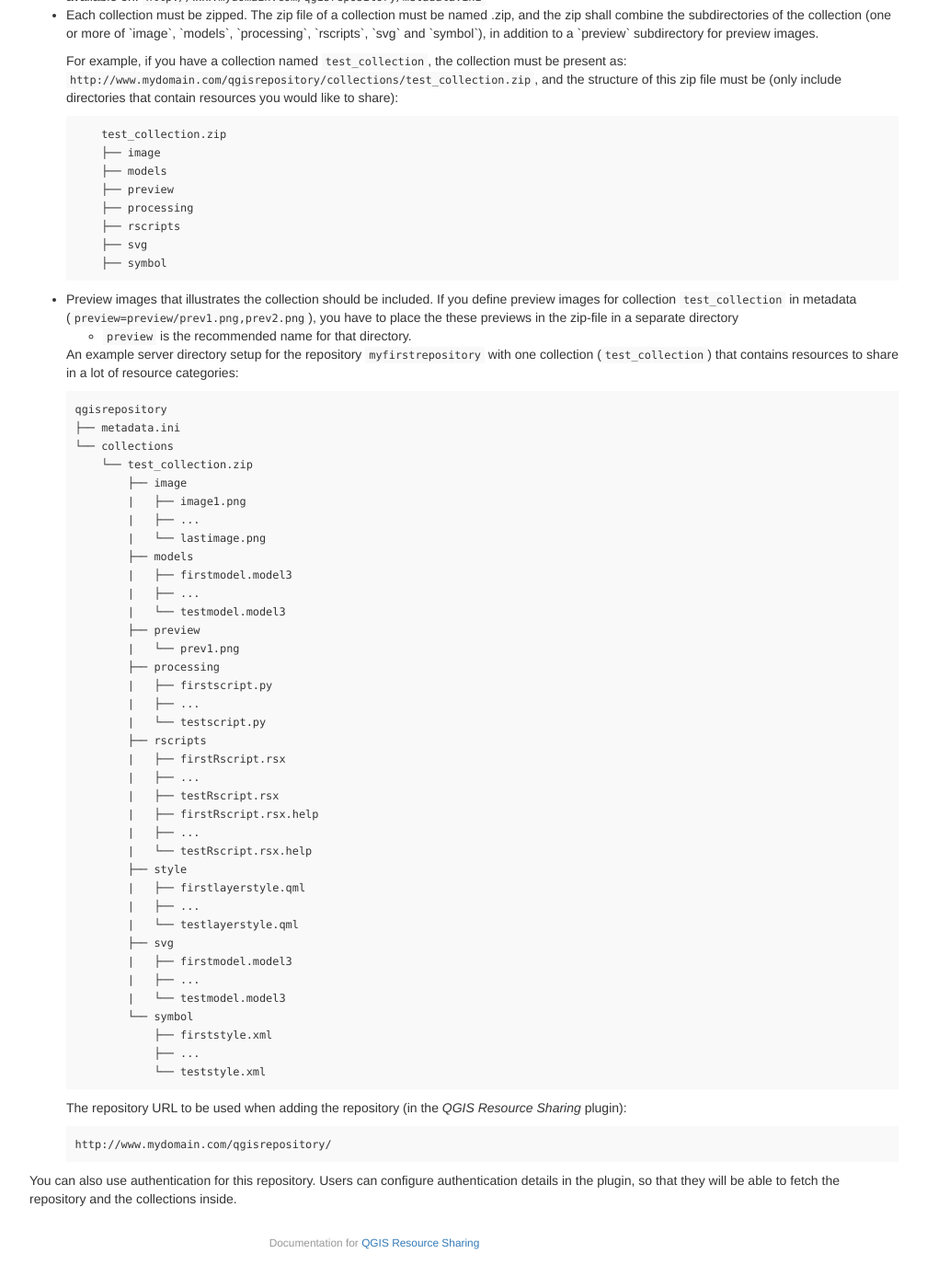
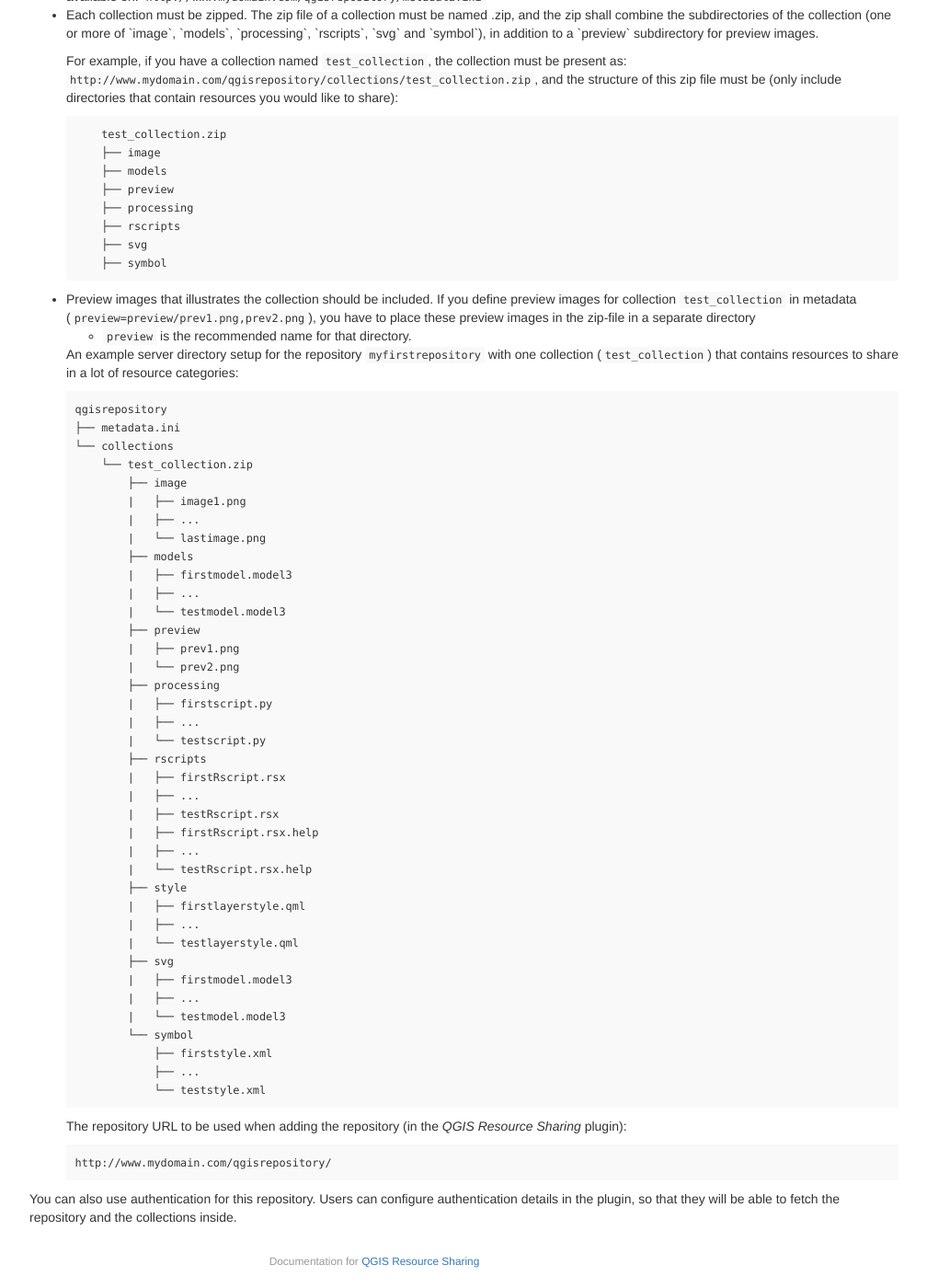
Before and after one commit to QGIS-Contribution/QGIS-ResourceSharing, a Jekyll site: the page built from _posts/2016-08-09-creating-repository.md, in a window 1280 px wide and 1400 px high, scrolled down 893 px. Shown: the whole window at 92% size, without its empty margins (233-1241 px from the left). Built offline with Jekyll 4.4.1, drawn with Linux system fonts in a browser that asks for light colours.

Commit message:
Update 2016-08-09-creating-repository.md

````diff
--- a/_posts/2016-08-09-creating-repository.md
+++ b/_posts/2016-08-09-creating-repository.md
@@ -93,7 +93,7 @@ choose this option:
   * Preview images that illustrates the collection should be included.
     If you define preview images for collection ```test_collection```
     in metadata (```preview=preview/prev1.png,prev2.png```), you have
-    to place the these previews in the zip-file in a separate directory
+    to place these preview images in the zip-file in a separate directory
     - `preview` is the recommended name for that directory.
 
     An example server directory setup for the repository
@@ -113,7 +113,8 @@ choose this option:
                 |   ├── ...
                 |   └── testmodel.model3
                 ├── preview
-                |   └── prev1.png
+                |   ├── prev1.png
+                |   └── prev2.png
                 ├── processing
                 |   ├── firstscript.py
                 |   ├── ...
````
